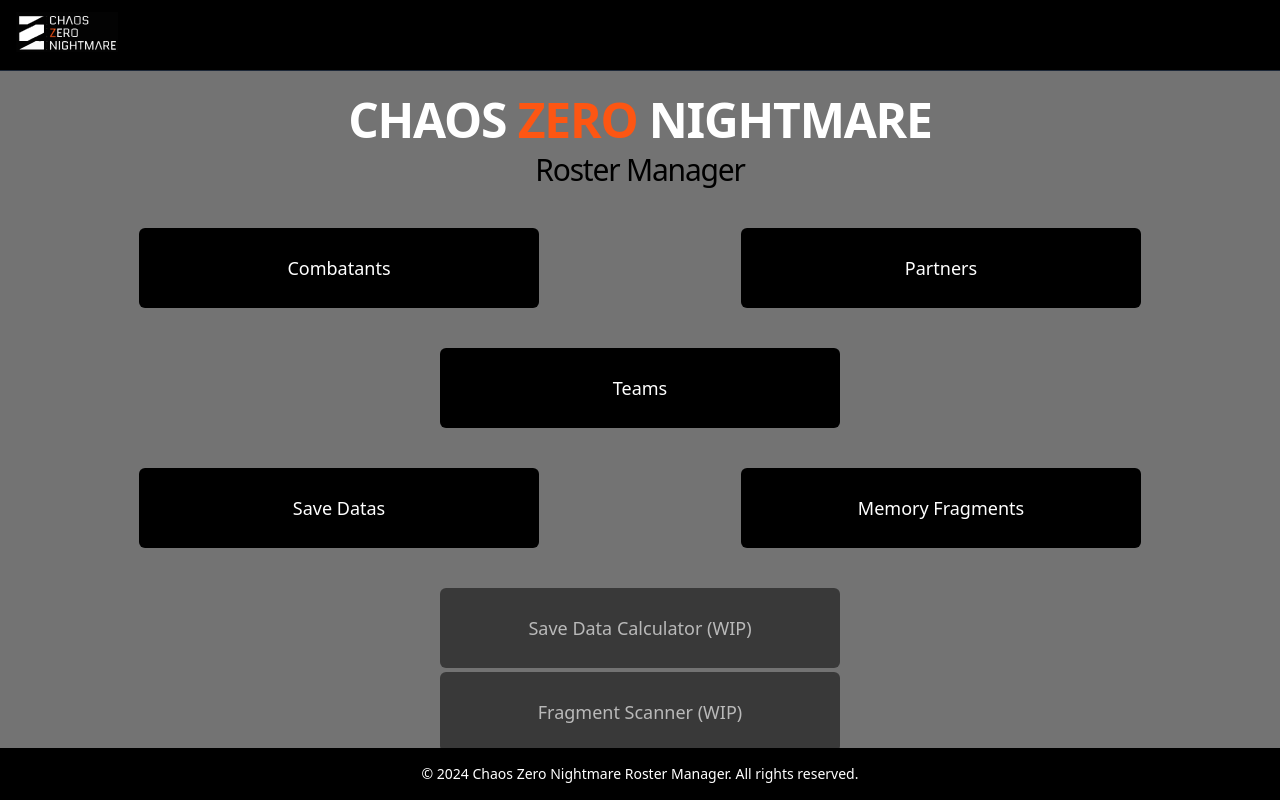
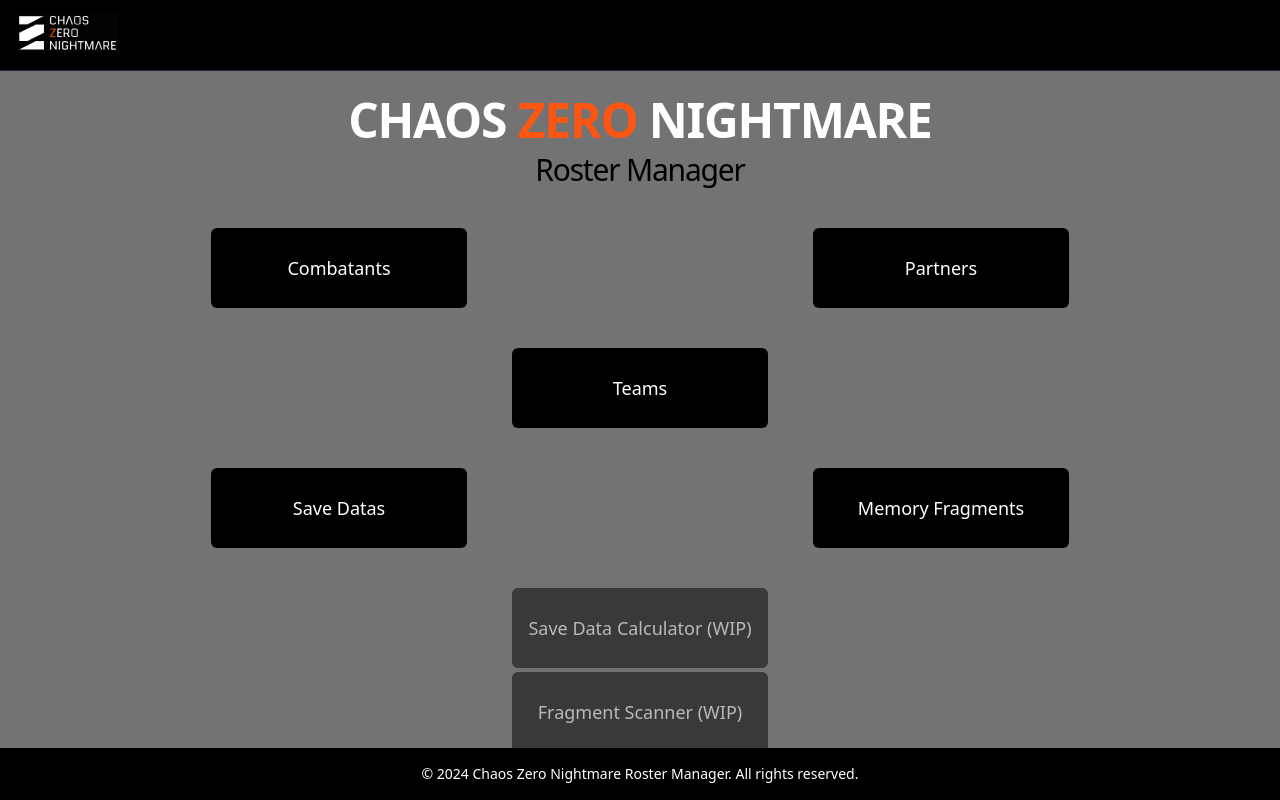
Before and after one commit to Teylor/czn, a Next.js app: page / in a window 1280 px wide. Built offline with nearby package versions, Linux system fonts and the light colour scheme.

Commit message:
apply animation only on lg

```diff
--- a/app/globals.css
+++ b/app/globals.css
@@ -19,16 +19,14 @@ Light Gray: #9D9D9D
      Tailwind will place these AFTER 'base' but BEFORE 'utilities'.
   */
   .btn-primary {
-    @apply inline-flex items-center justify-center px-4 py-2 text-sm font-medium text-white transition-colors bg-black rounded-md hover:bg-zinc-800 focus:outline-none focus:ring-2 focus:ring-offset-2 focus:ring-black;
+    @apply inline-flex items-center justify-center px-4 py-2
+    text-sm font-medium text-white transition-colors bg-black rounded-md
+    hover:bg-zinc-800 focus:outline-none focus:ring-2 focus:ring-offset-2 focus:ring-black;
   }
   .btn-home {
-    @apply inline-flex items-center justify-center px-4 py-2 w-100 h-20 text-lg font-medium text-white transition-colors bg-black rounded-md hover:bg-[#FD5613] focus:outline-none focus:ring-2 focus:ring-offset-2 focus:ring-black;
-  }
-  .translation-right-home {
-    @apply hover:translate-x-20 transition-transform;
-  }
-  .translation-left-home {
-    @apply hover:-translate-x-20 transition-transform;
+    @apply inline-flex items-center justify-center px-4 py-2 w-100 h-20 md:w-64
+    text-lg font-medium text-white transition-colors bg-black rounded-md
+    hover:bg-[#FD5613] focus:outline-none focus:ring-2 focus:ring-offset-2 focus:ring-black;
   }
   .btn-disabled {
     @apply inline-flex items-center justify-center px-4 py-2 text-sm font-medium text-white bg-red-800 rounded-md cursor-not-allowed;
@@ -47,3 +45,22 @@ Light Gray: #9D9D9D
     content-visibility: auto;
   }
 }
+
+@media (min-width: 1024px) {
+  .lg\:translation-right-home {
+    transition-property: transform;
+    transition-timing-function: cubic-bezier(0.4, 0, 0.2, 1);
+    transition-duration: 150ms;
+  }
+  .lg\:translation-right-home:hover {
+    transform: translateX(5rem);
+  }
+  .lg\:translation-left-home {
+    transition-property: transform;
+    transition-timing-function: cubic-bezier(0.4, 0, 0.2, 1);
+    transition-duration: 150ms;
+  }
+  .lg\:translation-left-home:hover {
+    transform: translateX(-5rem);
+  }
+}
--- a/app/page.tsx
+++ b/app/page.tsx
@@ -17,10 +17,10 @@ export default function Home() {
       </header>
       <section className="my-8 container">
         <div className="m-1 sm:m-10 grid grid-cols-1 gap-1 md:grid-cols-2">
-          <Link key="combatants-link" href="/combatants" className="btn-home justify-self-center translation-right-home">
+          <Link key="combatants-link" href="/combatants" className="btn-home justify-self-center lg:translation-right-home">
             Combatants
           </Link>
-          <Link key="partners-link" href="/partners" className="btn-home justify-self-center translation-left-home">
+          <Link key="partners-link" href="/partners" className="btn-home justify-self-center lg:translation-left-home">
             Partners
           </Link>
         </div>
@@ -33,10 +33,10 @@ export default function Home() {
           </Link>
         </div>
         <div className="m-1 sm:m-10 grid grid-cols-1 gap-1 md:grid-cols-2">
-          <Link key="savedata-link" href="/savedata" className="btn-home justify-self-center translation-right-home">
+          <Link key="savedata-link" href="/savedata" className="btn-home justify-self-center lg:translation-right-home">
             Save Datas
           </Link>
-          <Link key="fragments-link" href="/fragments" className="btn-home justify-self-center translation-left-home">
+          <Link key="fragments-link" href="/fragments" className="btn-home justify-self-center lg:translation-left-home">
             Memory Fragments
           </Link>
         </div>
```
Also changed, not shown: 1 other file (tests, documents, lock files or other folders).
